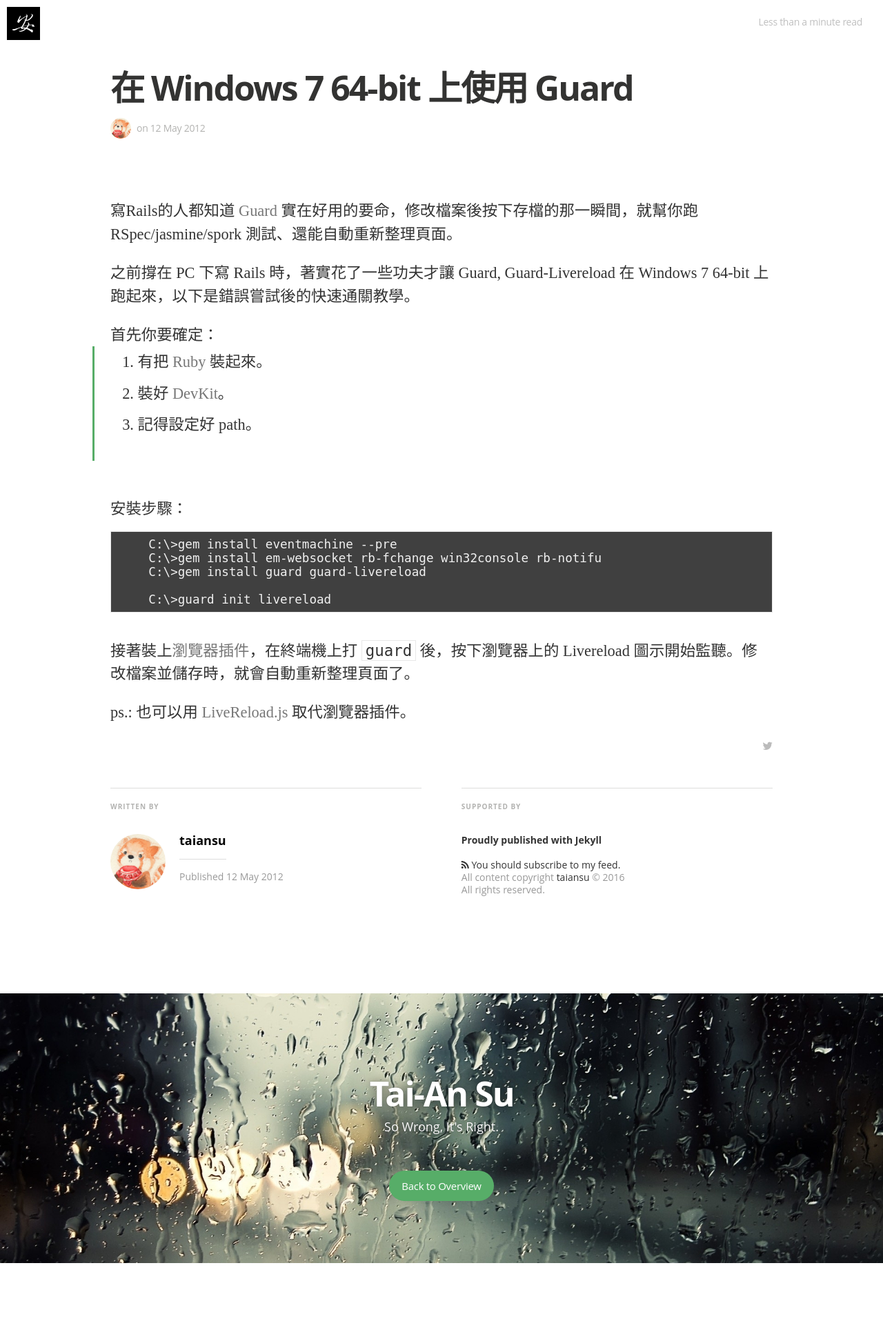
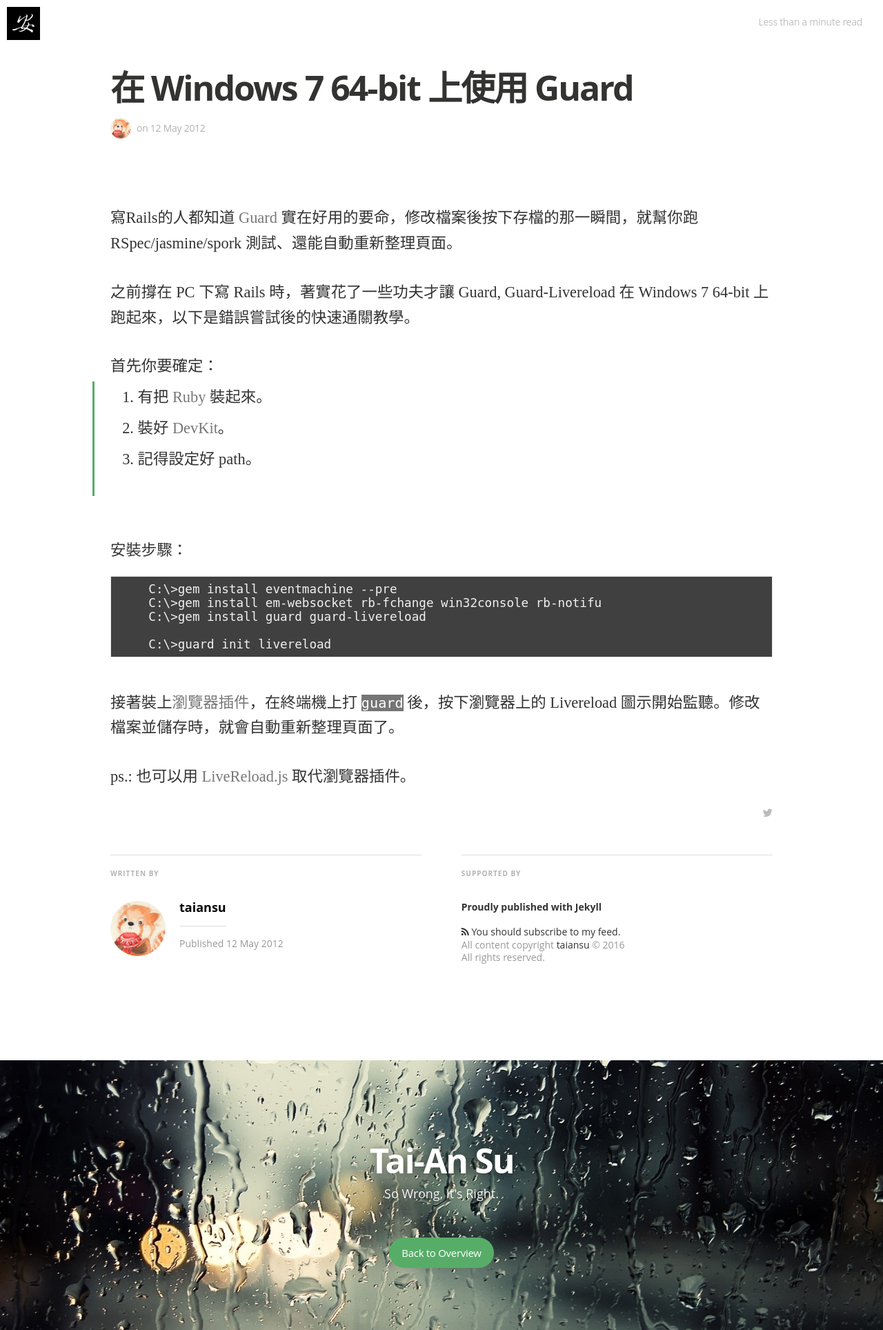
Before and after one commit to taiansu/blog, a Jekyll site: the page built from _posts/2012-05-12-guard-environment-on-windows.markdown, in a window 1280 px wide. Shown: the whole page at 69% size. Built offline with Jekyll 4.4.1, drawn with Linux system fonts in a browser that asks for light colours; nearby versions of some CDN libraries; some web fonts are replaced; comment, search, counter and statistics services are not loaded; before the commit the page ends 1831 px from its top, so only the background shows below that.

Commit message:
Fix style

```diff
--- a/css/main.sass
+++ b/css/main.sass
@@ -384,13 +384,21 @@ body
       font-weight: 400
       font-style: normal
       font-size: 1.4em
-      line-height: 1.5em
+      line-height: 1.65em
       margin: 0
-      padding-top: 1em
+      padding-top: 1.4em
+      padding-bottom: 0.1em
       color: #333
       -webkit-hyphens: auto
       -moz-hyphens: auto
       hyphens: auto
+      code
+        font-size: 0.9em
+        padding: 0
+        border-style: none
+        color: white
+        background-color: #757575
+
     a
       color: #777
       text-decoration: none
```
